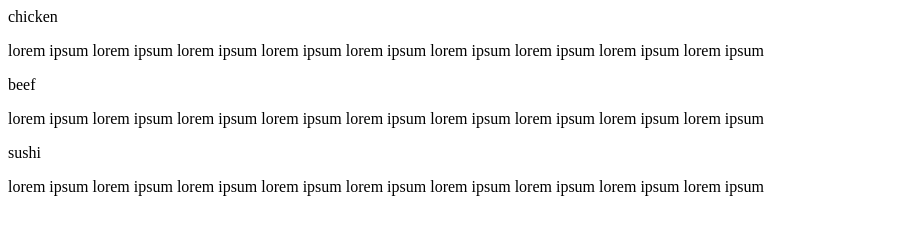
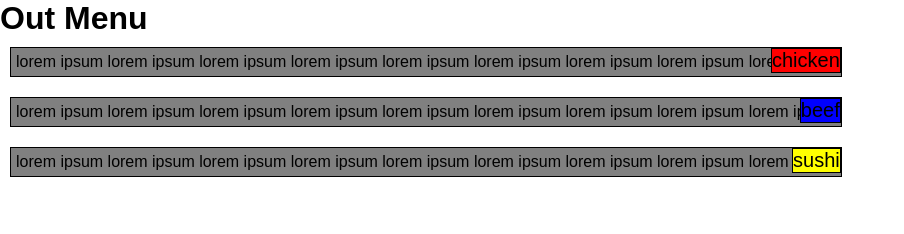
Before and after one commit to xml163/website, a plain HTML site: page mod2_sol/index.html in a window 1280 px wide. Shown: the whole page, without its empty margins (0-904 px from the left). Drawn offline with Linux system fonts and the light colour scheme.

Commit message:
Update index.html

```diff
--- a/mod2_sol/index.html
+++ b/mod2_sol/index.html
@@ -1,11 +1,14 @@
 <!DOCTYPE HTML>
 <html>
   <head>
+    <meta charset = "utf-8">
+    <meta name = "viewpoint" content = "width= device-width,initial-scale=1" >
     <title>our menu</title>
-   <meta name = "viewpoint" content = "width= device-width,initial-scale=1" >
+    <link rel="stylesheet" href="css/style.css">
 
   </head>
   <body>
+    <h1>Out Menu</h1>
 
     <section id = "s1" calss = "col-lg-4 col-md-6">
       <span id = "t1">chicken</span>
```
